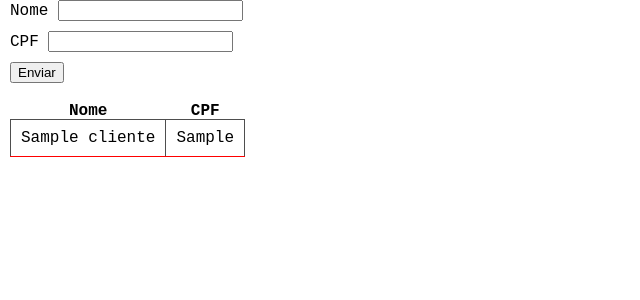
After one commit to Nathalia1308/uc1392, a PHP site: page /cliente.php in a window 1280 px wide. The commit adds this page. Shown: the top 300 px of the page, without its empty margins (0-640 px from the left). Run offline with PHP 8.4, Linux system fonts and the light colour scheme; tables that the repository leaves empty or names only in its code hold one stand-in row (values such as "Sample post").

Commit message:
alterações

```diff
--- /dev/null
+++ b/cliente.php
@@ -0,0 +1,124 @@
+<?php
+
+include 'conecta.php';
+
+// criando consulta SQL
+
+$consultaSql = "SELECT * FROM cliente order by nome, cpf asc";
+
+
+
+// buscando e listando os dados da tabela (completa)
+
+$lista = $pdo->query($consultaSql);
+
+
+
+// separar em linhas
+
+$row = $lista->fetch();
+
+
+
+// retornando o númaru de linhas
+
+$num_rows = $lista->rowCount();
+
+if(isset($_POST['enviar'])) // inserir
+{
+    $nome = $_POST['nome'];
+    $cpf = $_POST['cpf'];
+
+    $consulta = "insert cliente (nome, cpf) values ('$nome','$cpf')";
+    $resultado = $pdo->query($consulta);
+    $_POST['enviar'] = null;
+    header('location: cliente.php');
+}
+
+?>
+
+<!DOCTYPE html>
+
+<html lang="pt-BR">
+
+<head>
+
+    <meta charset="UTF-8">
+
+    <meta name="viewport" content="width=device-width, initial-scale=1.0">
+
+    <title>Clientes (<?php echo $num_rows?>)</title>
+    <link rel="stylesheet" href="css/style.css">
+    <style>
+
+        td{
+
+            border-bottom: 1px solid red;
+
+        }
+
+    </style>
+
+</head>
+
+<body>
+        <section class="formulario">
+            <form action="#" method="post">
+                <div hidden>
+                    <label for="cod-cliente">
+                        Código
+                        <input type="text" name="cod-cliente">
+                    </label>
+                </div>
+                <div>
+                    <label for="nome">
+                        Nome
+                        <input type="text" name="nome" required>
+                    </label>
+                </div>
+                <div>
+                    <label for="cpf">
+                        CPF
+                        <input type="number" name="cpf" required>
+                    </label>
+                </div>
+                <div>
+                    <button type="submit" name="enviar" id="btn-enviar">Enviar</button>
+                </div>
+            </form>
+        </section>
+    <table>
+
+        <thead>
+
+            <th hidden>Cod</th>
+
+            <th>Nome</th>
+
+            <th>CPF</th>
+
+        </thead>
+
+        <tbody>
+
+            <?php do {?>
+
+                <tr>
+
+                    <td hidden><?php echo $row['cod_cliente'];?></td>
+
+                    <td><?php echo $row['nome'];?></td>
+
+                    <td><?php echo $row['cpf'];?></td>
+
+                </tr>
+
+            <?php } while ($row = $lista->fetch())?>
+
+        </tbody>
+
+    </table>
+
+</body>
+
+</html>
--- a/css/style.css
+++ b/css/style.css
@@ -18,9 +18,6 @@ h2{
 h3{
     font-weight: 100;
     font-size: 1.6em;
-}
-div{
-    border: 3px solid blue;
 }
 
 .container{
@@ -50,3 +47,6 @@ input{
 #btn-enviar{
     margin-bottom: 20px;
 }
+/* .formulario{
+    background-color: aquamarine;
+}  */
```
Also changed, not shown: filme.php (+25 -4 lines).
